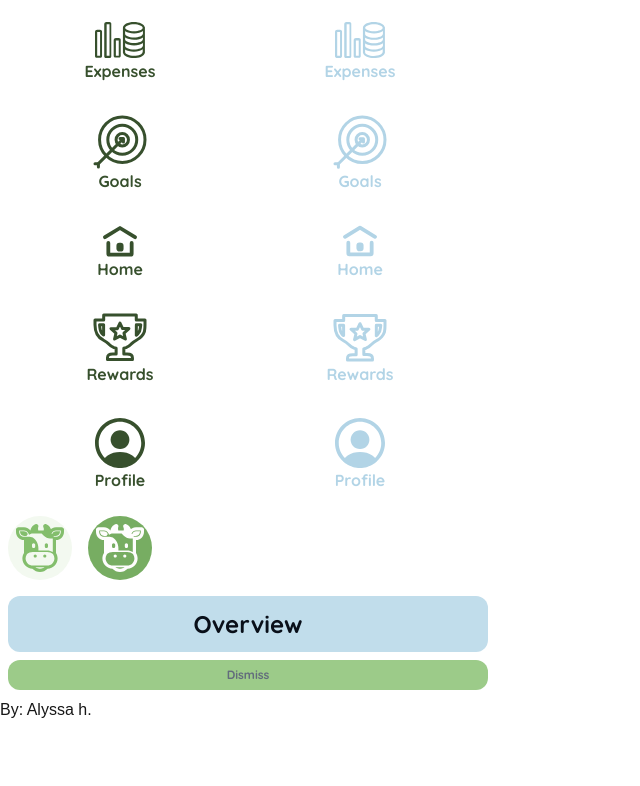
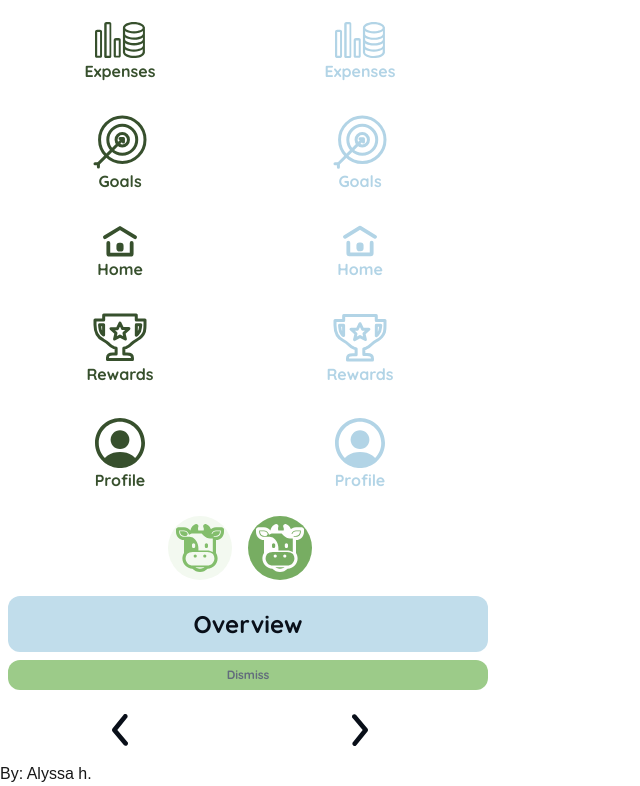
Before and after one commit to AlyssaHug/Design02_App, a Next.js app: page / in a window 1280 px wide. Shown: the part 806-1592 px from the top of the page, without its empty margins (0-640 px from the left). Before the commit the page ends 1528 px from the top, so only its background shows below. Built offline with nearby package versions, Linux system fonts and the light colour scheme.

Commit message:
remove Image import since it wasn't needed

```diff
--- a/app/globals.css
+++ b/app/globals.css
@@ -21,4 +21,5 @@ body {
 
 .sameSizedButtons {
     display: flex;
+    justify-content: center;
 }
--- a/app/page.js
+++ b/app/page.js
@@ -1,7 +1,6 @@
 import Button from "@/app/ui/Buttons/Buttons";
-import Image from "next/image";
 
-function productPage() {
+function buttonPage() {
     return (
         <div>
             <div>Button Styles for MoolahMate</div>
@@ -161,9 +160,19 @@ function productPage() {
                 type='secondary'
                 size='caption'
             />
+            <div className='sameSizedButtons'>
+                <Button
+                    imageSrc='/left_arrow.svg'
+                    alt='arrow'
+                />
+                <Button
+                    imageSrc='/right_arrow.svg'
+                    alt='arrow'
+                />
+            </div>
             <div>By: Alyssa h.</div>
         </div>
     );
 }
 
-export default productPage;
+export default buttonPage;
--- a/app/ui/Buttons/Buttons.js
+++ b/app/ui/Buttons/Buttons.js
@@ -1,7 +1,6 @@
 import classNames from "classnames";
 import { Quicksand } from "next/font/google";
 import styles from "@/app/ui/Buttons/Buttons.module.css";
-import Image from "next/image";
 
 const quicksand = Quicksand({
     variable: "--font-quicksand",
```
